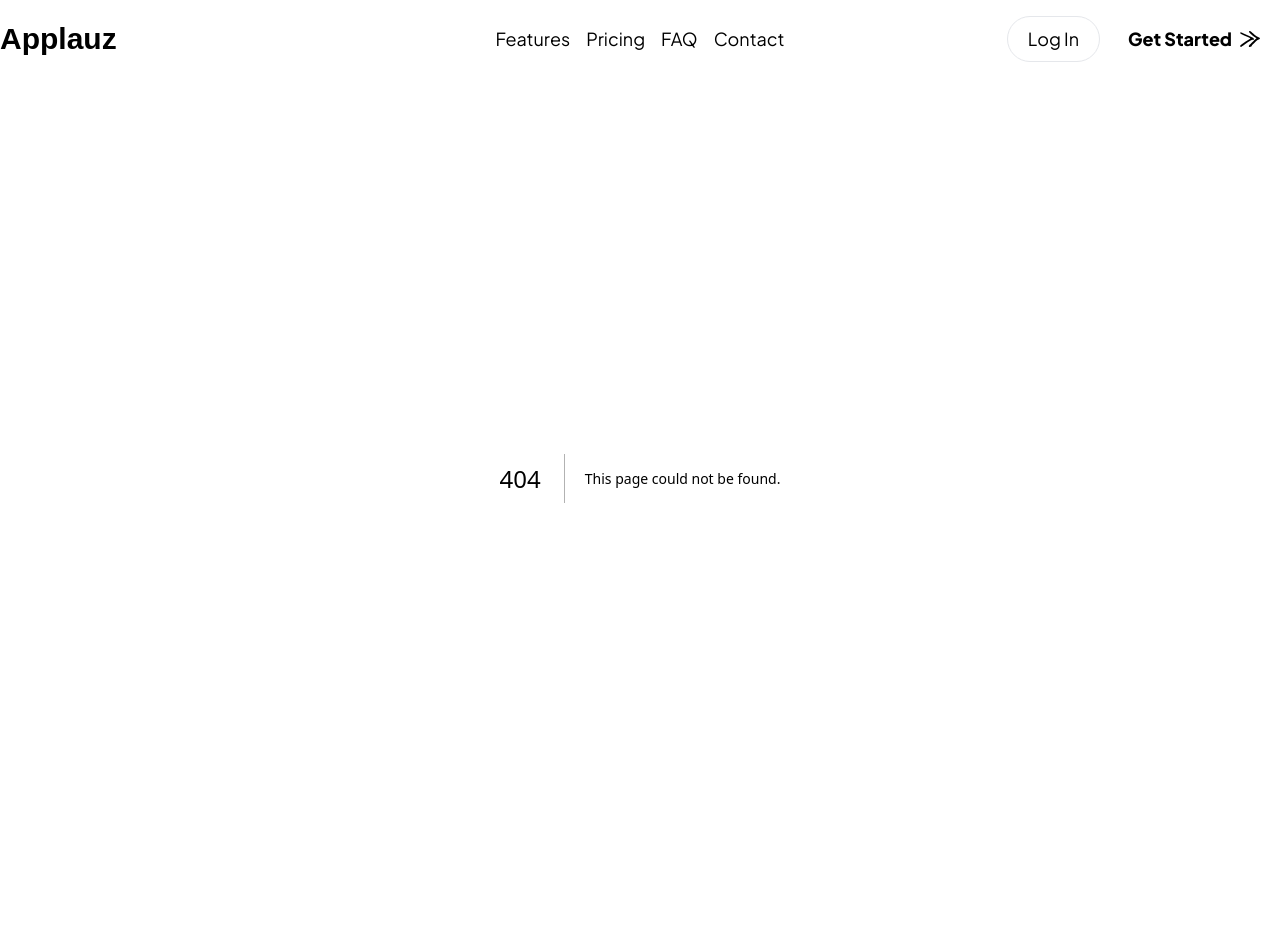
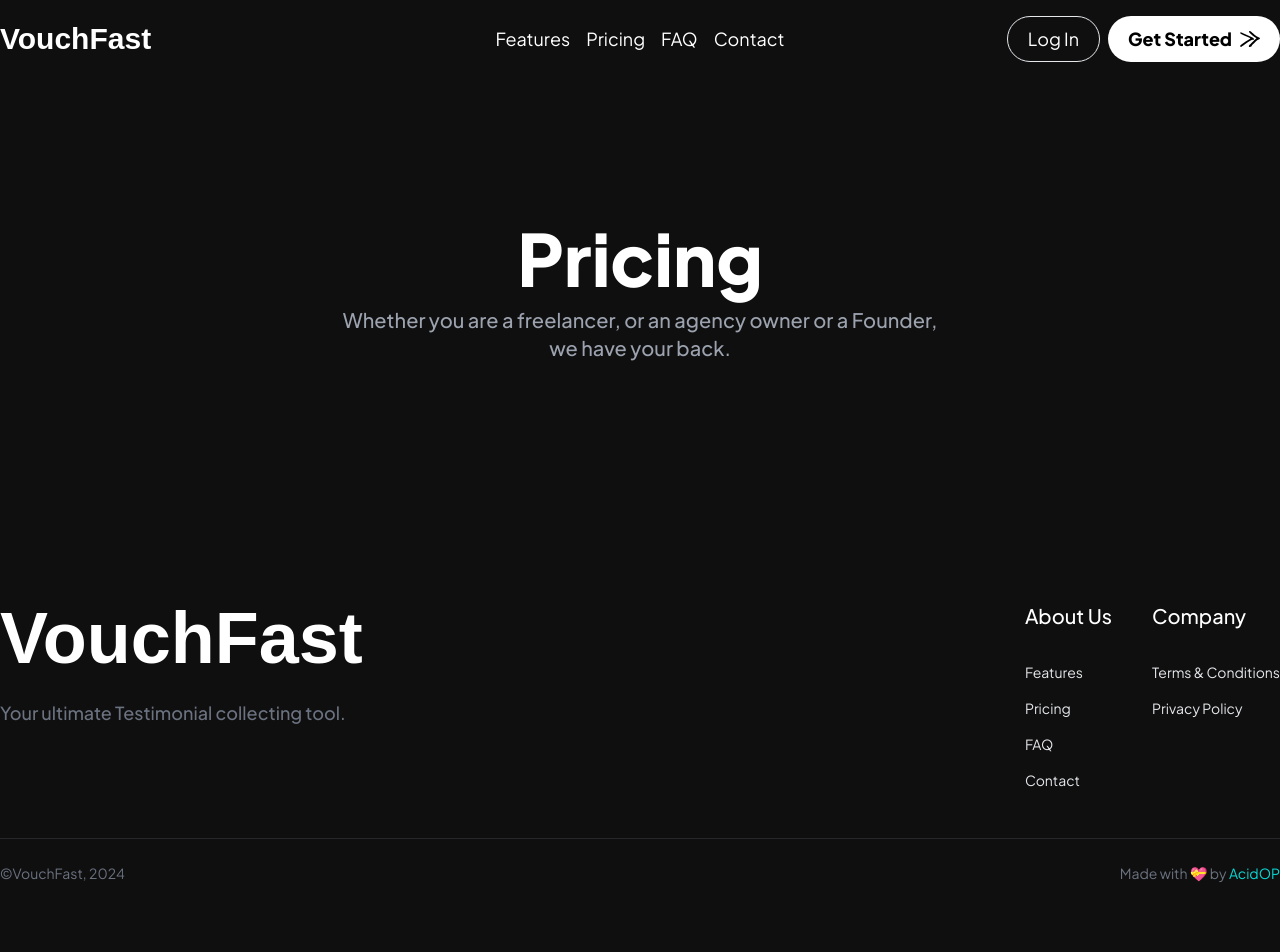
Before and after one commit to Sunny-coding/VouchFast, a Next.js app: page /pricing in a window 1280 px wide. Before the commit this address had no page. Shown: the top 952 px of the page. After the commit the page ends 907 px from the top, so only its background shows below. Built offline with nearby package versions, Linux system fonts and the light colour scheme; a web font is replaced by a local one.

Commit message:
feat: animations

```diff
--- a/src/app/layout.tsx
+++ b/src/app/layout.tsx
@@ -6,7 +6,7 @@
 import { jakarta } from "@/components/font/jakarta";
 
 export const metadata: Metadata = {
-  title: "Applauz | Testimonials made easy",
+  title: "VouchFast | Testimonials made easy",
   description:
     "Testimonial collection and management made easy, for developers by developers.",
 };
--- a/src/app/page.tsx
+++ b/src/app/page.tsx
@@ -1,5 +1,5 @@
 import Audience from "@/components/homepage/Audience";
-import Hero from "@/components/homepage/Hero";
+import Hero from "@/components/homepage/hero";
 import Testimonials from "@/components/homepage/Testimonials";
 import ProductBox from "@/components/homepage/ProductBox";
 import Newsletter from "@/components/Newsletter";
@@ -11,11 +11,11 @@
     <>
       <Hero />
       <ProductBox />
+      <Audience />
       <Newsletter />
       <Testimonials />
-      <Audience />
+      <Pricing />
       <CTA />
-      <Pricing />
     </>
   );
 };
--- /dev/null
+++ b/src/app/pricing/page.tsx
@@ -0,0 +1,22 @@
+// import PricingBox from "./PricingBox";
+// import pricingModel from "./pricingModel";
+
+const Pricing = () => {
+  return (
+    <div className="container mx-auto px-5 lg:px-0 my-36">
+      <h1 className="text-7xl font-black text-center">Pricing</h1>
+      <p className="text-xl font-medium text-center mt-3 text-gray-400">
+        Whether you are a freelancer, or an agency owner or a Founder,
+        <br /> we have your back.
+      </p>
+
+      {/* <section className="mt-16 grid grid-cols-1 lg:grid-cols-3 gap-5 lg:gap-10">
+        {pricingModel.map((pricing, index) => (
+          <PricingBox key={index} {...pricing} />
+        ))}
+      </section> */}
+    </div>
+  );
+};
+
+export default Pricing;
--- a/src/components/Footer.tsx
+++ b/src/components/Footer.tsx
@@ -10,7 +10,7 @@
         <div className="flex flex-col lg:flex-row gap-8">
           <section className="w-full text-center lg:text-start">
             <h3 className={cn("text-7xl font-black", sansita.className)}>
-              Applauz
+              VouchFast
             </h3>
             <p className="mt-6 text-lg text-gray-500 leading-relaxed font-medium">
               Your ultimate Testimonial collecting tool.
@@ -103,7 +103,7 @@
             </p>
 
             <p className="mt-4 text-sm text-gray-500 sm:order-first sm:mt-0">
-              &copy;Applauz, {new Date().getFullYear()}
+              &copy;VouchFast, {new Date().getFullYear()}
             </p>
           </div>
         </div>
--- a/src/components/homepage/Audience.tsx
+++ b/src/components/homepage/Audience.tsx
@@ -45,7 +45,7 @@
   return (
     <div className="container mx-auto pb-24 w-full">
       <h1 className="text-center text-2xl lg:text-5xl font-bold my-16">
-        Who is Applauz for?
+        Who is VouchFast for?
       </h1>
 
       <section className="grid grid-cols-1 md:grid-cols-2 lg:grid-cols-3 gap-5">
--- /dev/null
+++ b/src/components/homepage/hero/Doodles.tsx
@@ -0,0 +1,46 @@
+"use client";
+
+import Image from "next/image";
+
+import starSvg from "@/assets/star.svg";
+import spiralSvg from "@/assets/spiral.svg";
+
+import { motion } from "framer-motion";
+
+const Doodles = () => {
+  return (
+    <>
+      <motion.div
+        initial={{ x: -100, y: 100, opacity: 0 }}
+        animate={{ x: 0, y: 0, opacity: 1 }}
+        transition={{ duration: 0.5, delay: 0.5, ease: "backInOut" }}
+        className="absolute left-0 bottom-0 -translate-y-16 lg:bottom-0 h-[150px] w-[150px] lg:h-[300px] lg:w-[300px] -z-10"
+      >
+        <Image
+          src={starSvg}
+          width={300}
+          height={300}
+          alt="doodle"
+          className="opacity-10"
+        />
+      </motion.div>
+
+      <motion.div
+        initial={{ x: 200, y: -100, opacity: 0 }}
+        animate={{ x: 0, y: 0, opacity: 1 }}
+        transition={{ duration: 0.5, delay: 1, ease: "backInOut" }}
+        className="absolute right-0 bottom-1/4 lg:top-0 lg:right-20 h-[100px] w-[100px] lg:h-[180px] lg:w-[180px] rotate-45 -z-10"
+      >
+        <Image
+          src={spiralSvg}
+          width={200}
+          height={200}
+          alt="doodle"
+          className="opacity-20 rotate-45"
+        />
+      </motion.div>
+    </>
+  );
+};
+
+export default Doodles;
--- a/src/components/homepage/Hero.tsx
+++ b/src/components/homepage/hero/index.tsx
@@ -1,29 +1,16 @@
 import Image from "next/image";
 
+import Doodles from "./Doodles";
+
 import heroSvg from "@/assets/hero.svg";
-import starSvg from "@/assets/star.svg";
-import spiralSvg from "@/assets/spiral.svg";
 import doubleArrow from "@/assets/double-arrow.svg";
 
 import { RoughNotation } from "react-rough-notation";
 
 const Hero = () => {
   return (
-    <div className="overflow-hidden pb-28">
-      <Image
-        src={starSvg}
-        width={300}
-        height={300}
-        alt="doodle"
-        className="absolute left-0 bottom-0 -translate-y-16 lg:top-0 h-[150px] w-[150px] lg:h-[300px] lg:w-[300px] -translate-x-1/2 lg:translate-y-72 opacity-20 -z-10"
-      />
-      <Image
-        src={spiralSvg}
-        width={200}
-        height={200}
-        alt="doodle"
-        className="absolute right-0 bottom-0 -translate-y-52 translate-x-10 lg:translate-y-0 lg:translate-x-0 lg:top-1/4 h-[100px] w-[100px] lg:h-[200px] lg:w-[200px] rotate-45 opacity-30 -z-10"
-      />
+    <div className="relative pb-28">
+      <Doodles />
 
       <div className="container mx-auto">
         <Image
@@ -47,7 +34,7 @@
         </h1>
 
         <p className="text-lg lg:text-xl max-w-4xl mt-10 text-center mx-auto text-gray-300">
-          Applauz offers everything you need to fetch testimonials from your
+          VouchFast offers everything you need to fetch testimonials from your
           clients.
         </p>
 
--- a/src/components/navbar/Navbar.tsx
+++ b/src/components/navbar/Navbar.tsx
@@ -14,7 +14,7 @@
       <div className="container mx-auto py-4 flex justify-between items-center text-lg">
         <h1 className="text-xl">
           <Link href={"/"} className={`text-3xl ${sansita.className}`}>
-            Applauz
+            VouchFast
           </Link>
         </h1>
 
--- a/src/components/navbar/navlinks.ts
+++ b/src/components/navbar/navlinks.ts
@@ -4,7 +4,7 @@
     label: "Features",
   },
   {
-    url: "/#pricing",
+    url: "/pricing",
     label: "Pricing",
   },
   {
```
Also changed, not shown: 1 other file (tests, documents, lock files or other folders).
